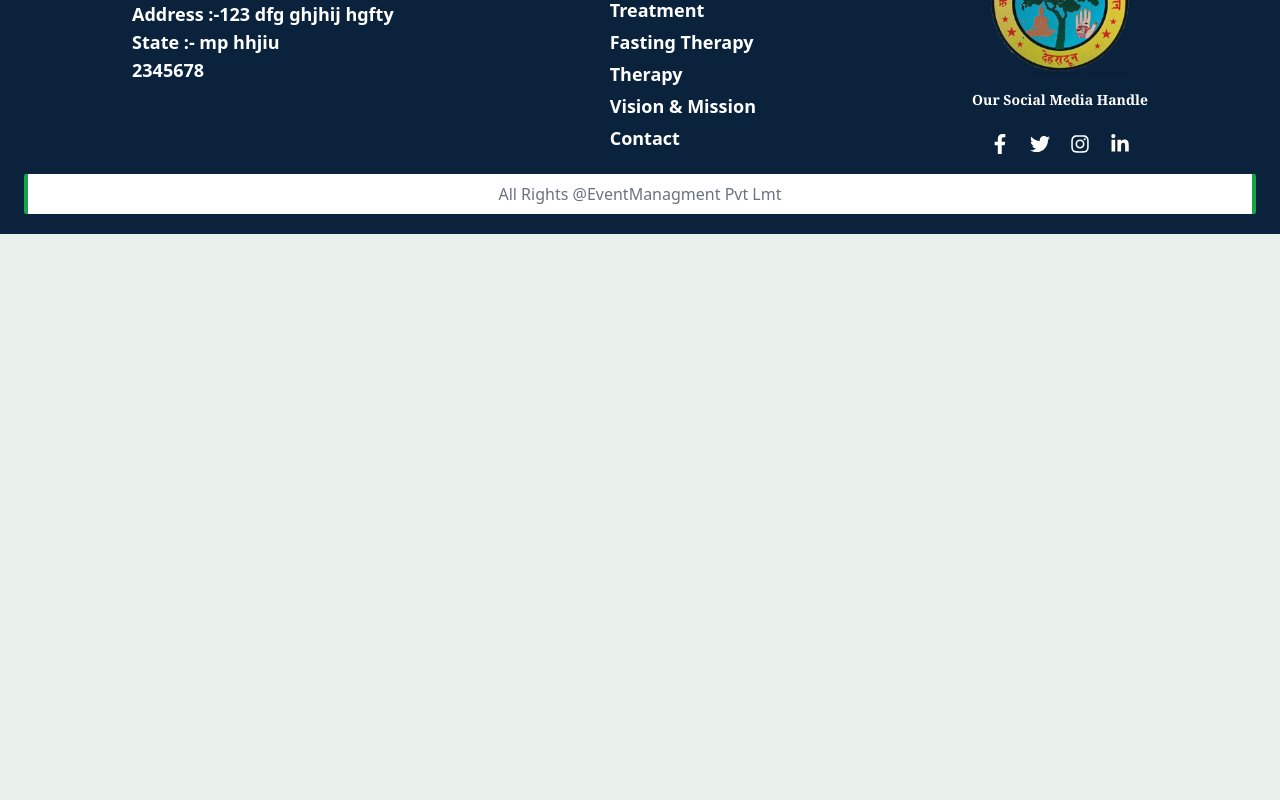
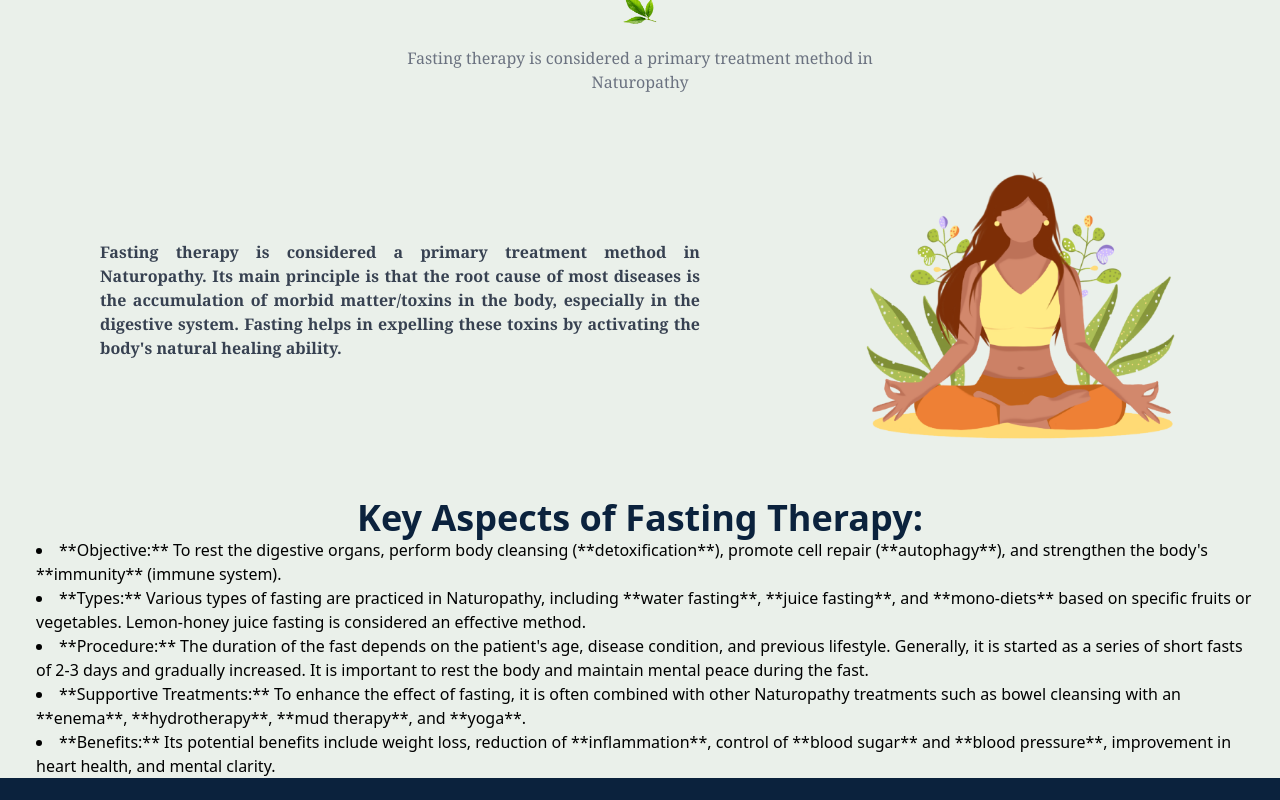
Before and after one commit to adityasinghchouhan1/Aayurvaan, a React (Vite) app in the folder Client/: page /FastingTherapy in a window 1280 px wide. Shown: the part 640-1440 px from the top of the page. Before the commit the page ends 874 px from the top, so only its background shows below. Built offline with nearby package versions, Linux system fonts and the light colour scheme.

Commit message:
FTcontent complete 1st section

```diff
--- /dev/null
+++ b/Client/src/Component/Fastingtherapy/FTcontent.tsx
@@ -0,0 +1,67 @@
+import React from 'react'
+import FT from '../../../public/meditating.png'
+import Heading from '../../Reuse/Heading'
+const FTcontent = () => {
+  return (
+    <>
+      <div className="flex flex-col px-5 justify-center items-center">
+        <Heading
+          title={' Tips on Therapy - Fasting Therapy'}
+          discrption={
+            ' Fasting therapy is considered a primary treatment method in Naturopathy'
+          }
+        />
+        <div className="flex flex-col sm:flex-row justify-around items-center mb-4 mx-20 w-full">
+          {/* add Content */}
+          <p className="mb-4 font-semibold font-serif text-justify text-gray-700 w-[390px] sm:w-[600px]">
+            Fasting therapy is considered a primary treatment method in
+            Naturopathy. Its main principle is that the root cause of most
+            diseases is the accumulation of morbid matter/toxins in the body,
+            especially in the digestive system. Fasting helps in expelling these
+            toxins by activating the body's natural healing ability.
+          </p>
+          <div>
+            <img src={FT} alt="Fasting Therapy" className="w-80" />
+          </div>
+        </div>
+
+        <h3 className="text-3xl sm:text-4xl font-bold text-center text-[#0b223d]">
+          Key Aspects of Fasting Therapy:
+        </h3>
+        <ul className="list-disc list-inside ml-4">
+          <li>
+            **Objective:** To rest the digestive organs, perform body cleansing
+            (**detoxification**), promote cell repair (**autophagy**), and
+            strengthen the body's **immunity** (immune system).
+          </li>
+          <li>
+            **Types:** Various types of fasting are practiced in Naturopathy,
+            including **water fasting**, **juice fasting**, and **mono-diets**
+            based on specific fruits or vegetables. Lemon-honey juice fasting is
+            considered an effective method.
+          </li>
+          <li>
+            **Procedure:** The duration of the fast depends on the patient's
+            age, disease condition, and previous lifestyle. Generally, it is
+            started as a series of short fasts of 2-3 days and gradually
+            increased. It is important to rest the body and maintain mental
+            peace during the fast.
+          </li>
+          <li>
+            **Supportive Treatments:** To enhance the effect of fasting, it is
+            often combined with other Naturopathy treatments such as bowel
+            cleansing with an **enema**, **hydrotherapy**, **mud therapy**, and
+            **yoga**.
+          </li>
+          <li>
+            **Benefits:** Its potential benefits include weight loss, reduction
+            of **inflammation**, control of **blood sugar** and **blood
+            pressure**, improvement in heart health, and mental clarity.
+          </li>
+        </ul>
+      </div>
+    </>
+  )
+}
+
+export default FTcontent
--- a/Client/src/Component/Fastingtherapy/Fastingtherapy.jsx
+++ b/Client/src/Component/Fastingtherapy/Fastingtherapy.jsx
@@ -1,6 +1,7 @@
 import React from 'react'
 import Logo from '../../../public/logo-img.png'
 import Wrapper from '../../UI/Wrapper'
+import FTcontent from './FTcontent'
 
 const Fastingtherapy = () => {
   return (
@@ -12,6 +13,7 @@ const Fastingtherapy = () => {
         }
         image={Logo}
       />
+      <FTcontent />
     </div>
   )
 }
--- a/Client/src/Component/Slider.jsx
+++ b/Client/src/Component/Slider.jsx
@@ -6,7 +6,6 @@ import 'swiper/css/navigation'
 import 'swiper/css/pagination'
 import gokuimg from '../../public/S0.webp'
 import gokuimg2 from '../../public/S00.jpeg'
-
 import gokuimg3 from '../../public/S.jpeg'
 
 import gokuimg4 from '../../public/S000.jpg'
--- a/Client/src/UI/Wrapper.jsx
+++ b/Client/src/UI/Wrapper.jsx
@@ -2,7 +2,7 @@ import React, { useRef, useEffect, useState } from 'react'
 import gsap from 'gsap'
 import { ScrollTrigger } from 'gsap/ScrollTrigger'
 import DecoImg from '../../public/580b585b2edbce24c47b26d3.png'
-import Star from '../../public/wleaf.png'
+import Bg from '../../public/S00.jpeg'
 
 gsap.registerPlugin(ScrollTrigger)
 const Wrapper = ({ title, description, image }) => {
@@ -124,10 +124,11 @@ const Wrapper = ({ title, description, image }) => {
   return (
     <section
       ref={wrapperRef}
-      className="bg-gradient-to-t from-[#008000]  text-white overflow-hidden relative pt-6"
+      className="  text-white overflow-hidden relative pt-6"
       data-theme="dark"
+      style={{ backgroundImage: `url(${Bg})` }}
     >
-      <img src={DecoImg} className="absolute z-0 w-96" />
+      {/* <img src={DecoImg} className="absolute z-0 w-96" /> */}
       {/* Content */}
       <div className="max-w-7xl mx-auto flex flex-col lg:flex-row items-center justify-between px-6 relative z-10">
         <div className="w-full lg:w-1/2 text-left">
```
Also changed, not shown: Client/public/Fastingtherepy.jpg (added), Client/public/Fastingtherepy2.webp (added).
